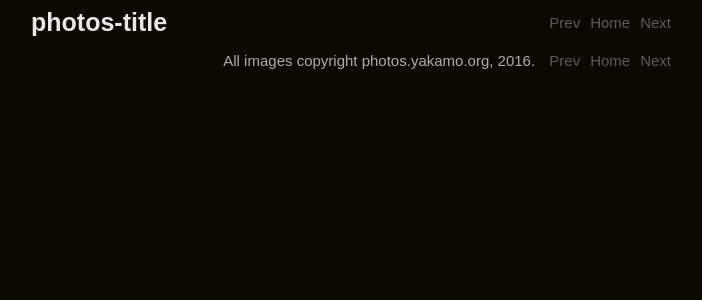
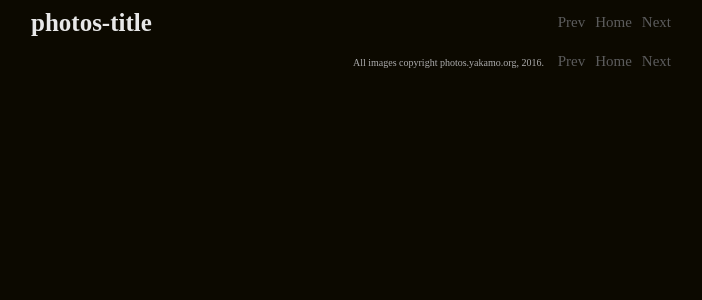
Before and after one commit to yakamok/simle-gallery, a PHP site: page /?index=1 in a window 1280 px wide. Shown: the top 300 px of the page, without its empty margins (289-991 px from the left). Run offline with PHP 8.4, Linux system fonts and the light colour scheme.

Commit message:
removed external font link

```diff
--- a/style.css
+++ b/style.css
@@ -1,8 +1,6 @@
-@import('https://fonts.googleapis.com/css?family=Ubuntu:300&subset=latin,latin-ext');
-
 body, input, textarea {
     color:#ADADAD;
-    font-family: 'Ubuntu', sans-serif;
+    font-family: 'sans-serif';
     font-size: 15px;
     line-height:25px;
     padding: 0;
@@ -27,7 +25,9 @@
     font-size: 25px;
     font-weight:
     bold;color: #e8e8e8;
-}.subtitle {}
+}.subtitle {
+    font-size:10px;
+}
 #wrapper {
     width: 85%;
     max-width: 640px;
@@ -61,7 +61,7 @@
     line-height:25px;
 }
 h2 a {
-    padding-left: 10px;
+    padding-left: 2px;
 }
 .pagnation {text-align: right; margin-bottom: 5px;}
 .headerright {float:right;}
```
